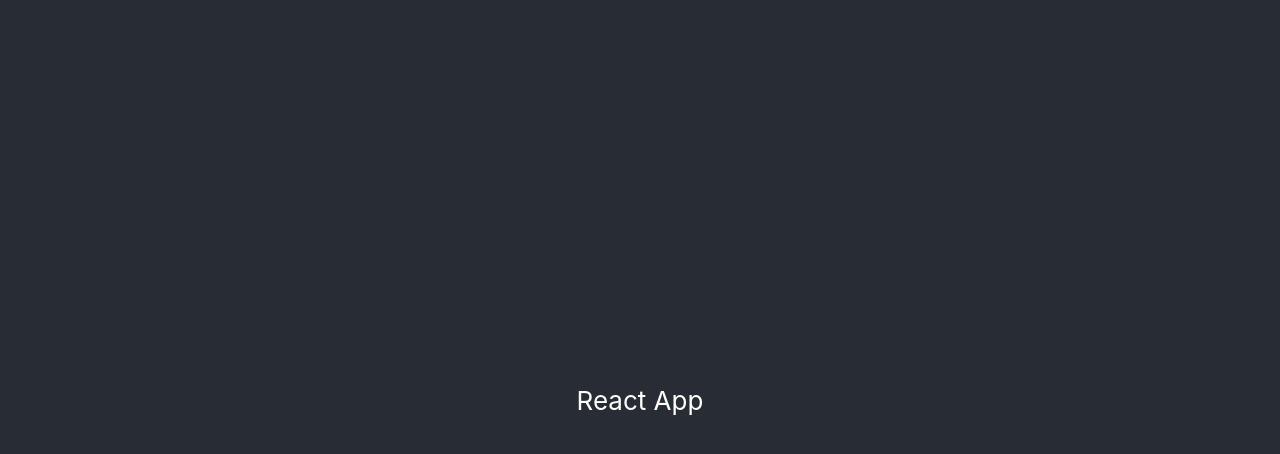
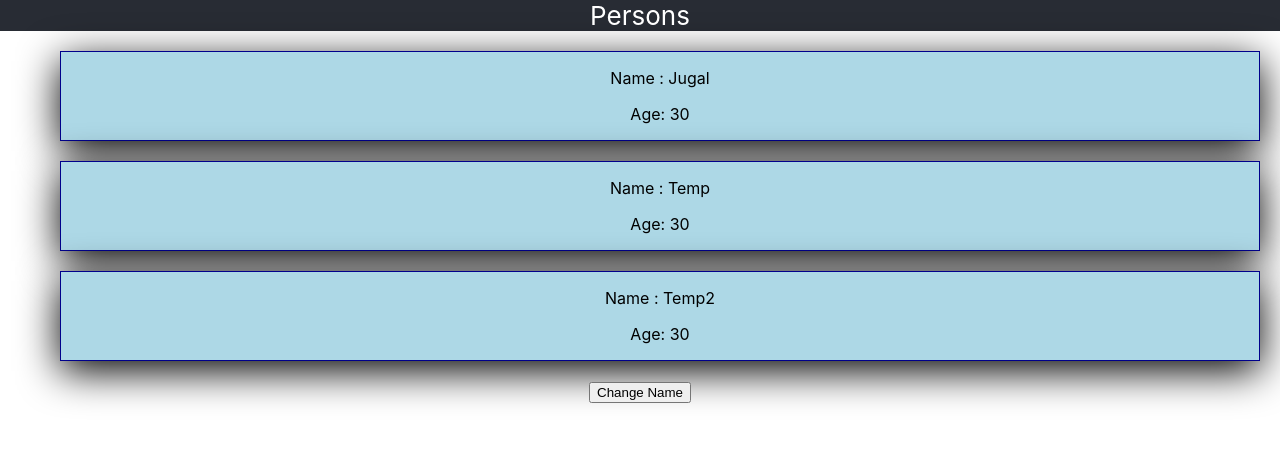
Before and after one commit to JugalJoshi8/react-app-test, a React (Create React App) app: page / in a window 1280 px wide. Shown: the top 454 px of the page. Built offline with nearby package versions, Linux system fonts and the light colour scheme.

Commit message:
person component

```diff
--- a/src/App.css
+++ b/src/App.css
@@ -5,7 +5,6 @@
 
 .App-header {
   background-color: #282c34;
-  min-height: 100vh;
   display: flex;
   flex-direction: column;
   align-items: center;
--- a/src/App.js
+++ b/src/App.js
@@ -1,13 +1,35 @@
 import React, { Component } from 'react';
 import './App.css';
+import Person from './Person/Person';
 
 class App extends Component {
+  state = {
+    persons: [{ name: 'Jugal', age: 30 },
+    { name: 'Temp', age: 30 },
+    { name: 'Temp2', age: 30 }]
+  };
+
+  changeState = () => {
+    this.setState({
+      persons: [{ name: `JKJ${Math.floor(Math.random() * 30)}`, age: 30 },
+      { name: 'Temp', age: 30 },
+      { name: 'Temp2', age: 30 }]
+    })
+  }
+
   render() {
     return (
       <div className="App">
         <header className="App-header">
-          React App
+          Persons
         </header>
+        <ul>
+          <Person changeName = {this.changeState} name={this.state.persons[0].name} age={this.state.persons[0].age} ></Person>
+          <Person changeName = {this.changeState} name={this.state.persons[1].name} age={this.state.persons[1].age} ></Person>
+          <Person changeName = {this.changeName} name={this.state.persons[2].name} age={this.state.persons[2].age} ></Person>
+        </ul>
+
+        <button onClick={this.changeState}>Change Name</button>
       </div>
     );
   }
--- /dev/null
+++ b/src/Person/Person.css
@@ -0,0 +1,8 @@
+.person {
+    display: block;
+    height: 200x;
+    background: lightblue;
+    border: solid 1px darkblue;
+    box-shadow: 0 10px 40px black;
+    margin: 20px;
+}
--- /dev/null
+++ b/src/Person/Person.js
@@ -0,0 +1,12 @@
+import React from 'react';
+import './Person.css';
+
+ const person = (props) => {
+    return (
+        <div className = 'person'>
+            <p onClick = {props.changeName} >Name : {props.name}</p>
+            <p>Age: {props.age}</p>
+        </div>
+    )
+}
+export default person;
```
